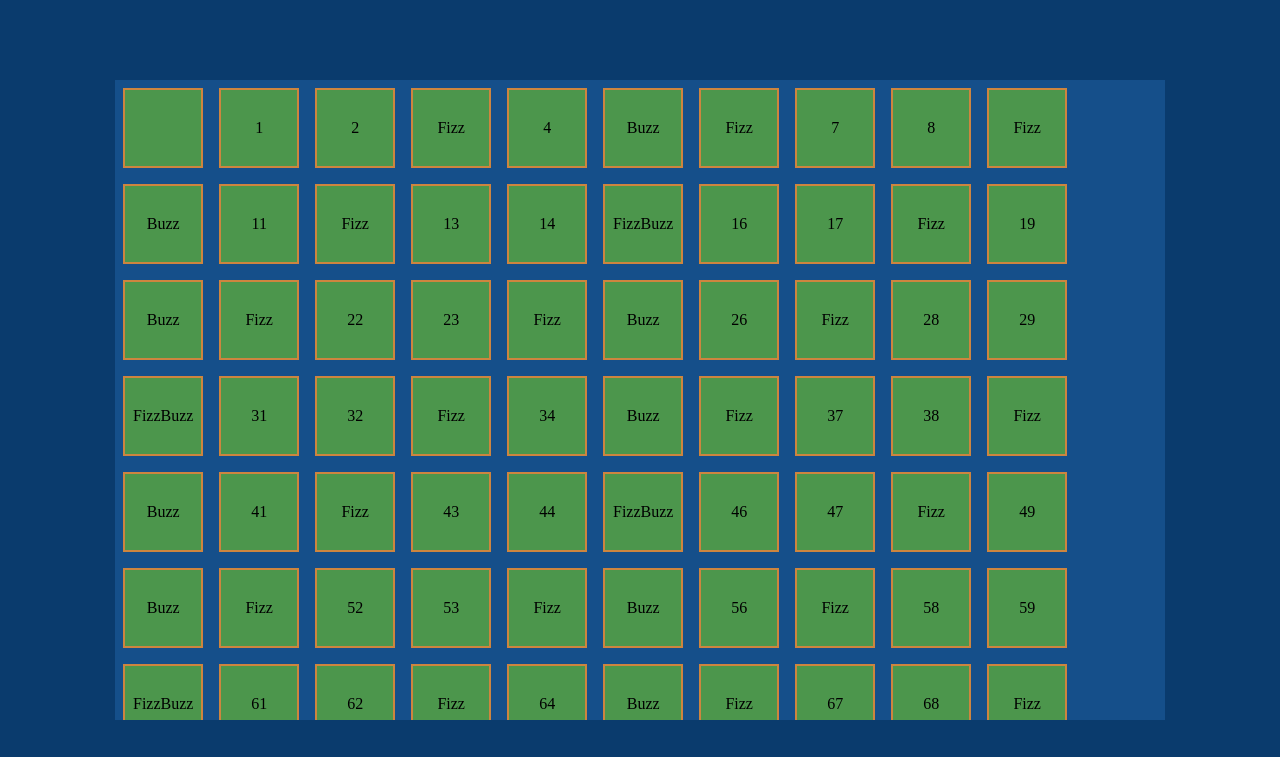
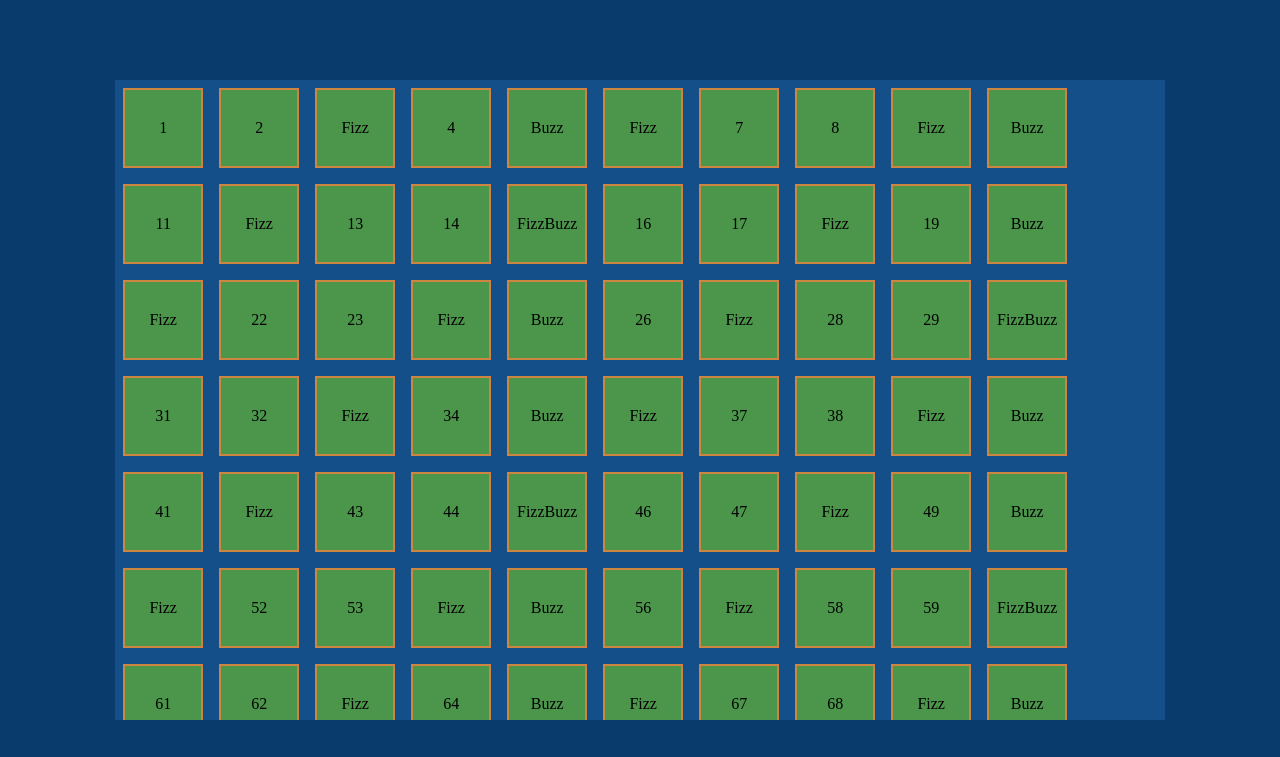
Before and after one commit to Daedry/js-fizzbuzzdom, a plain HTML site: page bonus/index.html in a window 1280 px wide. Drawn offline with Linux system fonts and the light colour scheme.

Commit message:
fix bonus

```diff
--- a/bonus/index.html
+++ b/bonus/index.html
@@ -13,9 +13,7 @@
 
     <div class="container">
         <div id="grid">
-            <div id="cells">
 
-            </div>
         </div>
     </div>
 
```
